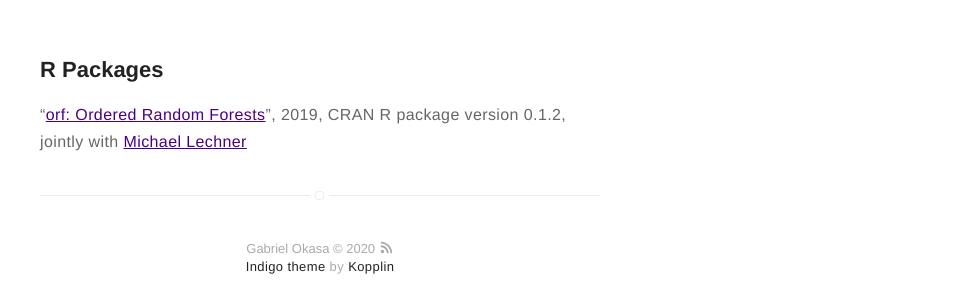
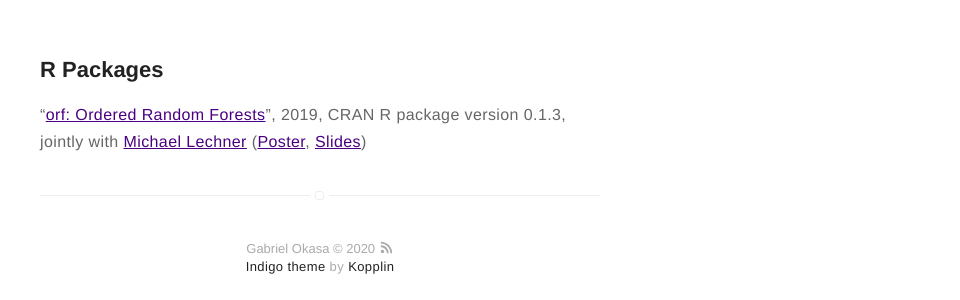
Before and after one commit to okasag/okasag.github.io, a Jekyll site: the page built from code.md, in a window 1280 px wide. Shown: the part 509-809 px from the top of the page, without its empty margins (320-1280 px from the left). Built offline with Jekyll 4.4.1, drawn with Linux system fonts in a browser that asks for light colours.

Commit message:
upload erum slides and poster

```diff
--- a/code.md
+++ b/code.md
@@ -7,4 +7,4 @@ layout: page
 
 ## R Packages
 
-"[orf: Ordered Random Forests](https://CRAN.R-project.org/package=orf)", 2019, CRAN R package version 0.1.2, jointly with [Michael Lechner](https://www.michael-lechner.eu/)
+"[orf: Ordered Random Forests](https://CRAN.R-project.org/package=orf)", 2019, CRAN R package version 0.1.3, jointly with [Michael Lechner](https://www.michael-lechner.eu/) ([Poster]({{ site.url }}/assets/pdfs/orf_erum_poster_okasa.pdf), [Slides]({{ site.url }}/assets/pdfs/orf_erum_milano_okasa.pdf))
```
Also changed, not shown: 2 other files.
